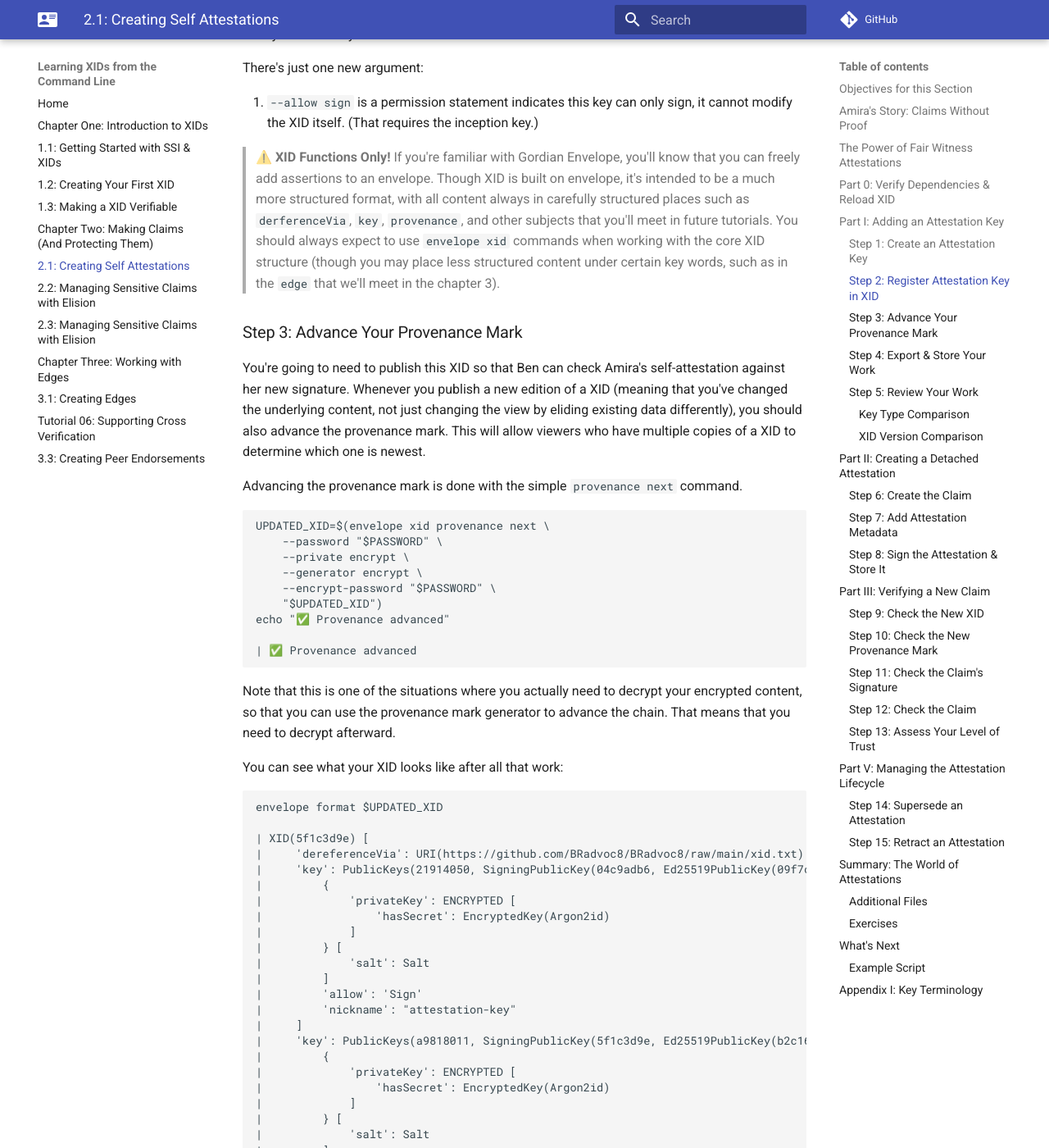
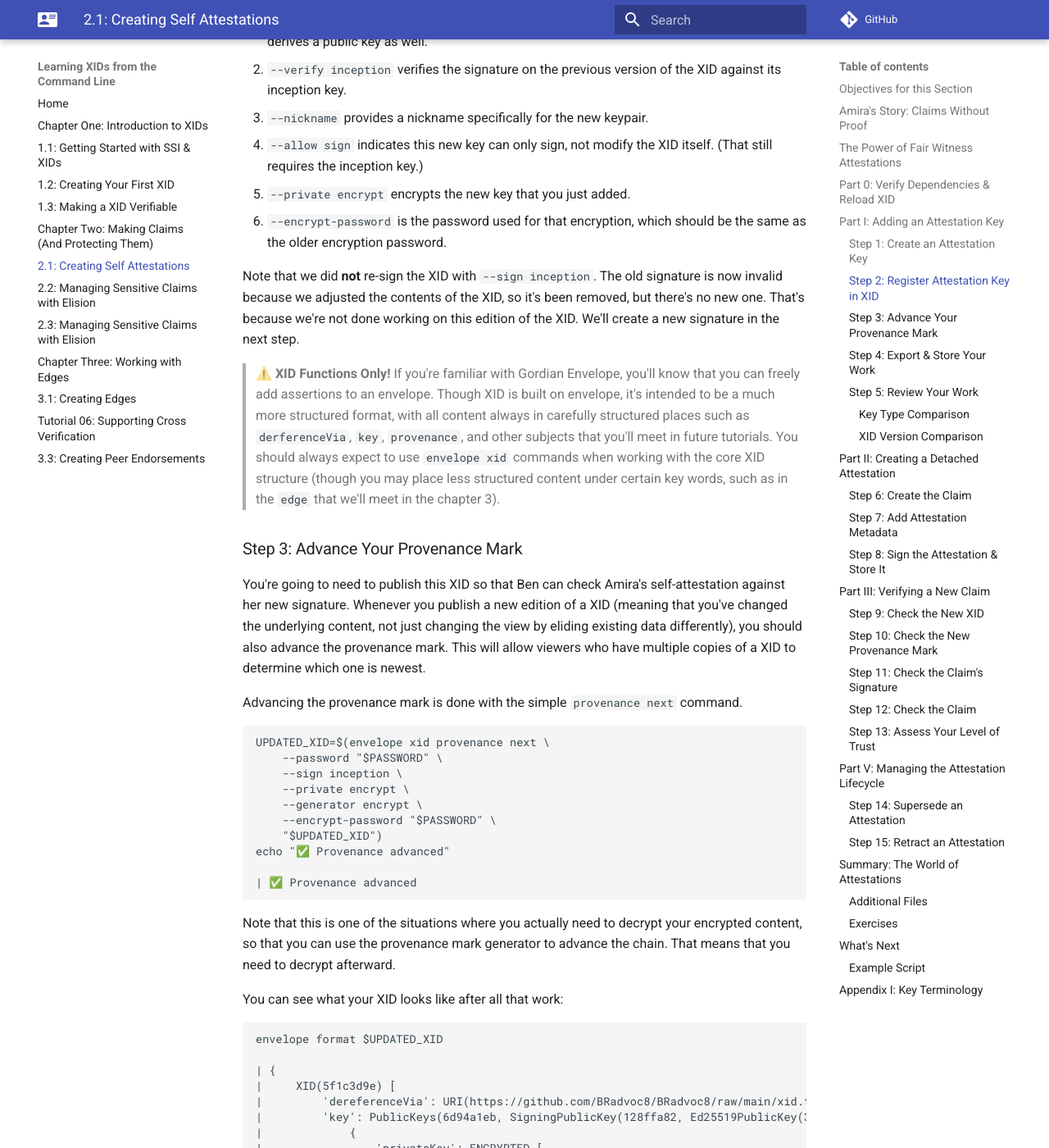
Before and after one commit to BlockchainCommons/XID-Quickstart, an MkDocs documentation site: the page built from docs/02_1_Creating_Self_Attestations.md, in a window 1280 px wide and 1400 px high, scrolled down 3461 px. Shown: the whole window at 82% size. Built offline with MkDocs 1.6.1 and Material for MkDocs 9.7.7, drawn with Linux system fonts in a browser that asks for light colours; comment, search, counter and statistics services are not loaded; some of the changed text lies outside the part shown.

Commit message:
signed XIDs & regularized their creationr re: signing, encryption, etc

````diff
--- a/docs/02_1_Creating_Self_Attestations.md
+++ b/docs/02_1_Creating_Self_Attestations.md
@@ -142,6 +142,7 @@ For Ben to verify attestations came from BRadvoc8, the attestation public key mu
 
 ```
 UPDATED_XID=$(envelope xid key add \
+    --verify inception \
     --nickname "attestation-key" \
     --allow sign \
     --private encrypt \
@@ -152,17 +153,31 @@ UPDATED_XID=$(envelope xid key add \
 echo "✅ Added attestation key to XID"
 ```
 
-The `envelope-cli` programs derives the public key from the private
-key automatically. Several commands are repeated from past
-examples. You use the `--private encrypt` and ``-encrypt-password`
-commands to make sure the new key is encrypted.  You also add a new
-`nickname` to clarify what the key is for
+There's just one new argument `--allow sign`, but here's what everything does:
 
-There's just one new argument:
+1. `xid key add ... $ATTESTATION_PRVKEYS` adds the private key to the XID and automatically derives a public key as well.
+2. `--verify inception` verifies the signature on the previous version of the XID against its inception key.
+3. `--nickname` provides a nickname specifically for the new keypair.
+4. `--allow sign` indicates this new key can only sign, not modify the
+XID itself. (That still requires the inception key.)
+5. `--private encrypt` encrypts the new key that you just added.
+6. `--encrypt-password` is the password used for that encryption, which should be the same as the older encryption password.
 
-1. `--allow sign` is a permission statement indicates this key can only sign, it cannot modify the XID itself. (That requires the inception key.)
+Note that we did **not** re-sign the XID with `--sign inception`. The
+old signature is now invalid because we adjusted the contents of the
+XID, so it's been removed, but there's no new one. That's because
+we're not done working on this edition of the XID. We'll create a new
+signature in the next step.
 
-> ⚠️ **XID Functions Only!** If you're familiar with Gordian Envelope, you'll know that you can freely add assertions to an envelope. Though XID is built on envelope, it's intended to be a much more structured format, with all content always in carefully structured places such as `derferenceVia`, `key`, `provenance`, and other subjects that you'll meet in future tutorials. You should always expect to use `envelope xid` commands when working with the core XID structure (though you may place less structured content under certain key words, such as in the `edge` that we'll meet in the chapter 3).
+> ⚠️ **XID Functions Only!** If you're familiar with Gordian Envelope,
+you'll know that you can freely add assertions to an envelope. Though
+XID is built on envelope, it's intended to be a much more structured
+format, with all content always in carefully structured places such as
+`derferenceVia`, `key`, `provenance`, and other subjects that you'll
+meet in future tutorials. You should always expect to use `envelope
+xid` commands when working with the core XID structure (though you may
+place less structured content under certain key words, such as in the
+`edge` that we'll meet in the chapter 3).
 
 ### Step 3: Advance Your Provenance Mark
 
@@ -172,6 +187,7 @@ Advancing the provenance mark is done with the simple `provenance next` command.
 ```
 UPDATED_XID=$(envelope xid provenance next \
     --password "$PASSWORD" \
+    --sign inception \
     --private encrypt \
     --generator encrypt \
     --encrypt-password "$PASSWORD" \
@@ -190,39 +206,43 @@ You can see what your XID looks like after all that work:
 ```
 envelope format $UPDATED_XID
 
-| XID(5f1c3d9e) [
-|     'dereferenceVia': URI(https://github.com/BRadvoc8/BRadvoc8/raw/main/xid.txt)
-|     'key': PublicKeys(21914050, SigningPublicKey(04c9adb6, Ed25519PublicKey(09f7c306)), EncapsulationPublicKey(1b076286, X25519PublicKey(1b076286))) [
-|         {
-|             'privateKey': ENCRYPTED [
-|                 'hasSecret': EncryptedKey(Argon2id)
+| {
+|     XID(5f1c3d9e) [
+|         'dereferenceVia': URI(https://github.com/BRadvoc8/BRadvoc8/raw/main/xid.txt)
+|         'key': PublicKeys(6d94a1eb, SigningPublicKey(128ffa82, Ed25519PublicKey(363eab4e)), EncapsulationPublicKey(e46036f9, X25519PublicKey(e46036f9))) [
+|             {
+|                 'privateKey': ENCRYPTED [
+|                     'hasSecret': EncryptedKey(Argon2id)
+|                 ]
+|             } [
+|                 'salt': Salt
 |             ]
-|         } [
-|             'salt': Salt
+|             'allow': 'Sign'
+|             'nickname': "attestation-key"
 |         ]
-|         'allow': 'Sign'
-|         'nickname': "attestation-key"
-|     ]
-|     'key': PublicKeys(a9818011, SigningPublicKey(5f1c3d9e, Ed25519PublicKey(b2c16ea3)), EncapsulationPublicKey(96209c0f, X25519PublicKey(96209c0f))) [
-|         {
-|             'privateKey': ENCRYPTED [
-|                 'hasSecret': EncryptedKey(Argon2id)
+|         'key': PublicKeys(a9818011, SigningPublicKey(5f1c3d9e, Ed25519PublicKey(b2c16ea3)), EncapsulationPublicKey(96209c0f, X25519PublicKey(96209c0f))) [
+|             {
+|                 'privateKey': ENCRYPTED [
+|                     'hasSecret': EncryptedKey(Argon2id)
+|                 ]
+|             } [
+|                 'salt': Salt
 |             ]
-|         } [
-|             'salt': Salt
+|             'allow': 'All'
+|             'nickname': "BRadvoc8"
 |         ]
-|         'allow': 'All'
-|         'nickname': "BRadvoc8"
-|     ]
-|     'provenance': ProvenanceMark(f6baa8c6) [
-|         {
-|             'provenanceGenerator': ENCRYPTED [
-|                 'hasSecret': EncryptedKey(Argon2id)
+|         'provenance': ProvenanceMark(1d640bb3) [
+|             {
+|                 'provenanceGenerator': ENCRYPTED [
+|                     'hasSecret': EncryptedKey(Argon2id)
+|                 ]
+|             } [
+|                 'salt': Salt
 |             ]
-|         } [
-|             'salt': Salt
 |         ]
 |     ]
+| } [
+|     'signed': Signature(Ed25519)
 | ]
 ```
 
````
Also changed, not shown: docs/01_3_Making_a_XID_Verifiable.md (+0 -40 lines), 3 other files.
